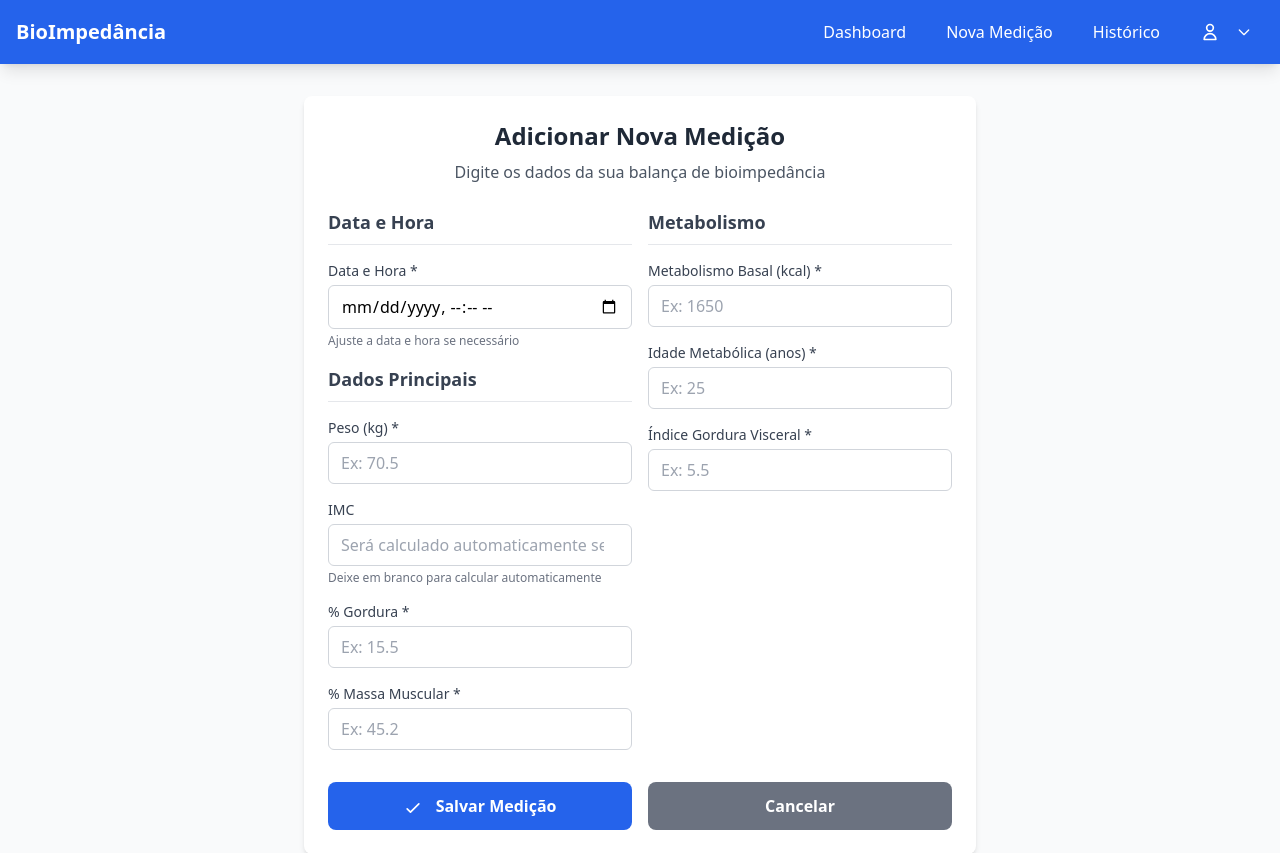
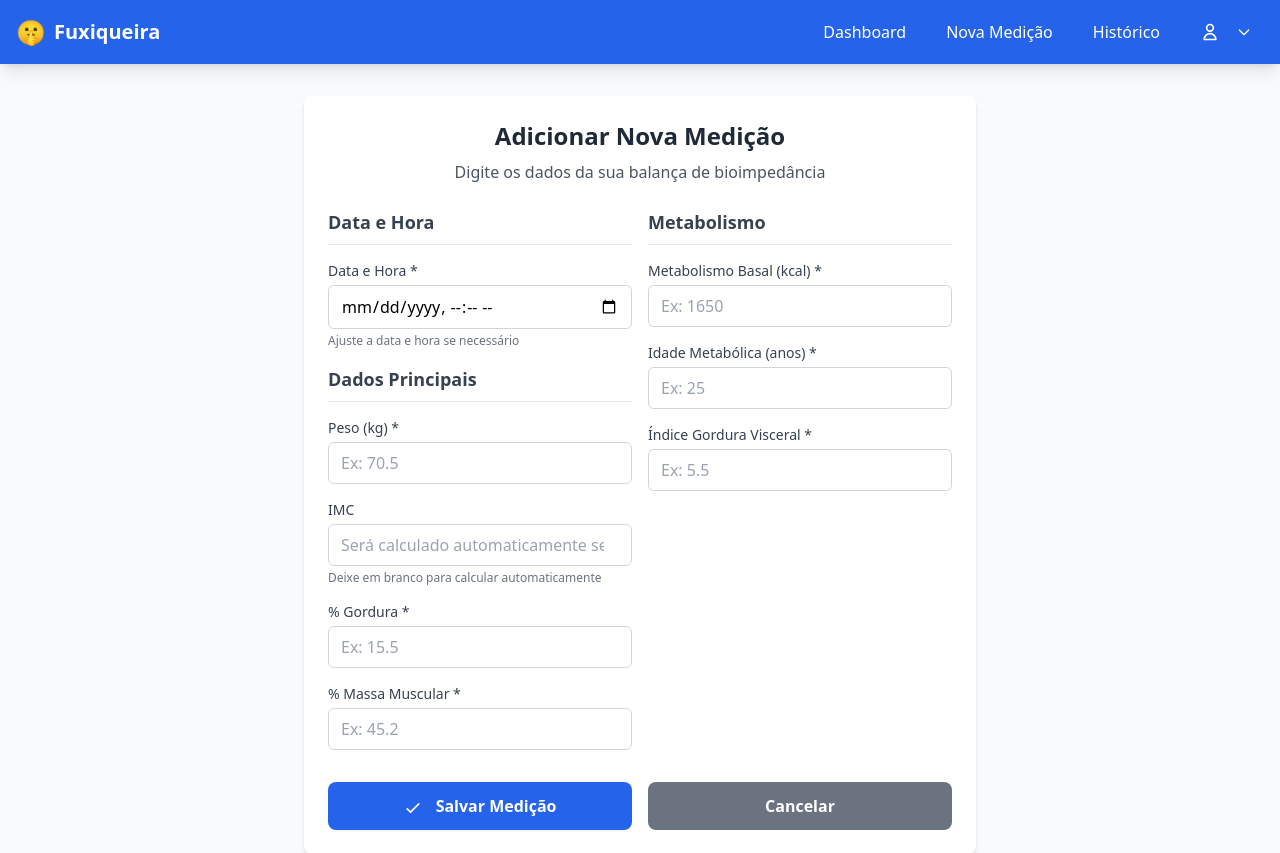
Before and after one commit to allanmedeiros71/fuxiqueira, a Django app: page /adicionar/ in a window 1280 px wide. Shown: the top 853 px of the page. Run offline with Django 4.2, Linux system fonts and the light colour scheme; the visitor is signed in with stand-in values (Sample User, id 1); some libraries are stand-ins or nearby versions.

Commit message:
Alteração do nome da aplicação

```diff
--- a/templates/base.html
+++ b/templates/base.html
@@ -31,8 +31,9 @@
             <nav class="bg-blue-600 text-white shadow-lg">
                 <div class="container mx-auto px-4">
                     <div class="flex justify-between items-center h-16">
-                        <div class="flex items-center">
-                            <a href="{% url 'dashboard' %}" class="text-xl font-bold">BioImpedância</a>
+                        <div class="flex items-center space-x-2">
+                            <span class="text-2xl" role="img" aria-label="fofoqueira">🤫</span>
+                            <a href="{% url 'dashboard' %}" class="text-xl font-bold">Fuxiqueira</a>
                         </div>
                         <!-- Desktop Menu -->
                         <div class="hidden md:flex items-center space-x-4">
```
